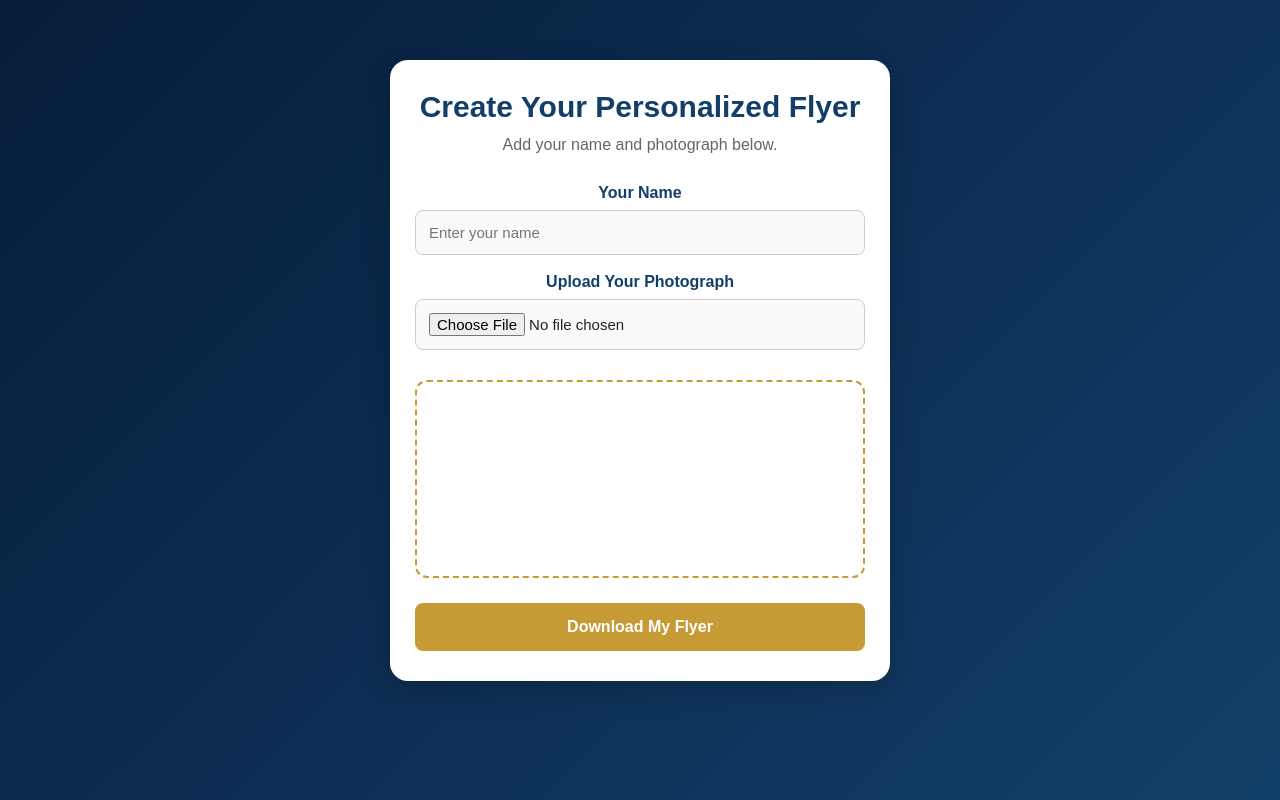
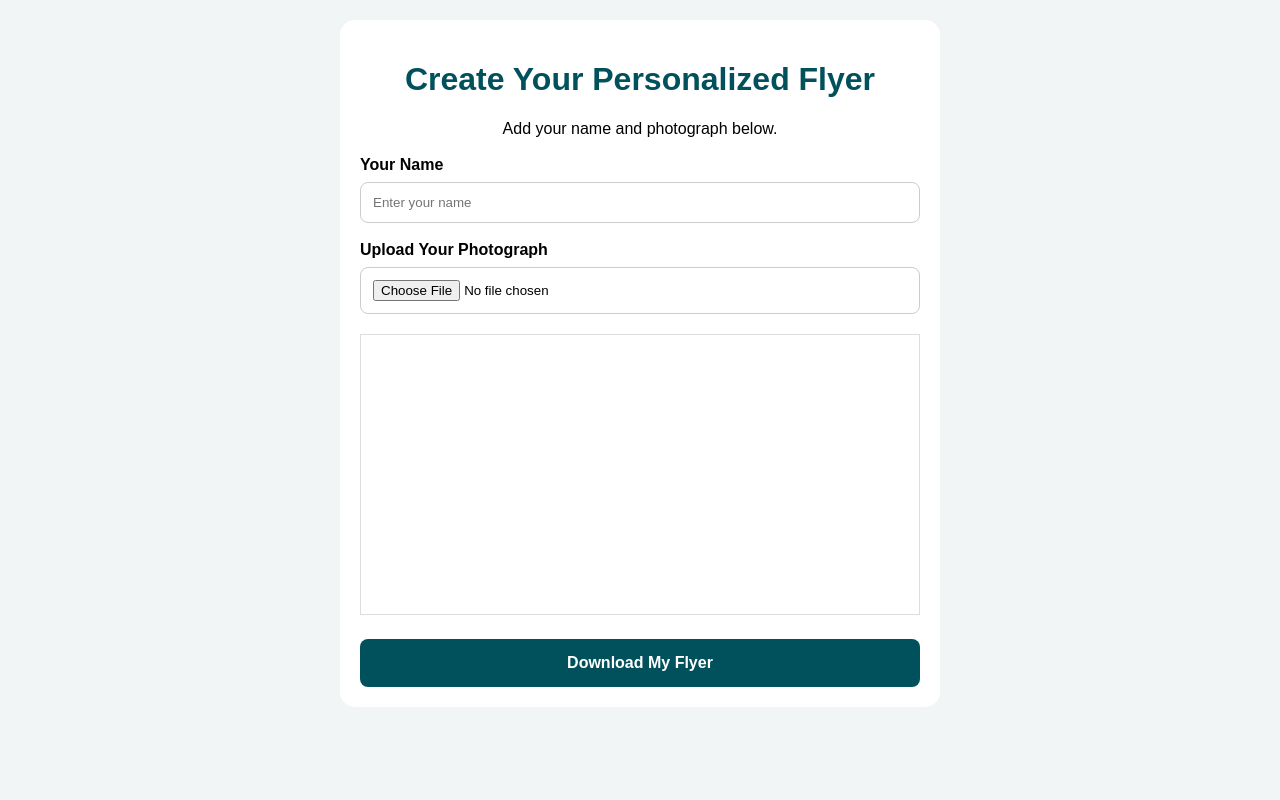
Before and after one commit to TAC-Central-Field/Index.html-style.css-script.js, a plain HTML site: page index.html in a window 1280 px wide. Drawn offline with Linux system fonts and the light colour scheme.

Commit message:
Refactor CSS styles for layout and design
Updated styles for body, container, and button elements. Removed unused styles and adjusted padding, margins, and colors.

```diff
--- a/style.css
+++ b/style.css
@@ -1,106 +1,60 @@
 
 * {
-  margin: 0;
-  padding: 0;
   box-sizing: border-box;
 }
 
 body {
+  margin: 0;
+  padding: 20px;
+  background: #f1f5f5;
   font-family: Arial, sans-serif;
-  background: linear-gradient(135deg, #071d3b, #123f69);
-  min-height: 100vh;
-  padding: 30px 15px;
-  color: #222;
+  text-align: center;
 }
 
 .container {
-  max-width: 500px;
-  margin: 30px auto;
-  background: #ffffff;
-  padding: 30px 25px;
-  border-radius: 18px;
-  box-shadow: 0 8px 30px rgba(0,0,0,0.2);
-  text-align: center;
+  max-width: 600px;
+  margin: auto;
+  background: white;
+  padding: 20px;
+  border-radius: 15px;
 }
 
 h1 {
-  color: #123f69;
-  font-size: 30px;
-  margin-bottom: 12px;
-}
-
-p {
-  color: #666;
-  margin-bottom: 30px;
-  font-size: 16px;
-}
-
-form {
-  text-align: left;
+  color: #00515b;
 }
 
 label {
   display: block;
+  text-align: left;
   margin: 18px 0 8px;
   font-weight: bold;
-  color: #123f69;
 }
 
-input[type="text"],
-input[type="file"] {
+input {
   width: 100%;
-  padding: 13px;
+  padding: 12px;
   border: 1px solid #ccc;
   border-radius: 8px;
-  background: #fafafa;
-  font-size: 15px;
+}
+
+.preview {
+  margin-top: 20px;
+}
+
+canvas {
+  width: 100%;
+  height: auto;
+  border: 1px solid #ddd;
 }
 
 button {
   width: 100%;
   padding: 15px;
-  margin-top: 25px;
+  margin-top: 20px;
+  background: #00515b;
+  color: white;
   border: none;
   border-radius: 8px;
-  background: #c69b35;
-  color: white;
   font-size: 16px;
   font-weight: bold;
-  cursor: pointer;
-  transition: 0.3s;
 }
-
-button:hover {
-  background: #a77e20;
-}
-
-.preview {
-  margin-top: 30px;
-  padding: 20px;
-  border: 2px dashed #c69b35;
-  border-radius: 12px;
-}
-
-.preview h2 {
-  color: #123f69;
-  margin-bottom: 15px;
-}
-
-#previewPhoto {
-  width: 160px;
-  height: 160px;
-  object-fit: cover;
-  border-radius: 50%;
-  border: 4px solid #c69b35;
-  margin: 15px auto;
-}
-
-#previewName {
-  color: #123f69;
-  font-size: 22px;
-  margin-top: 10px;
-}
-
-[hidden] {
-  display: none !important;
-  }
```
